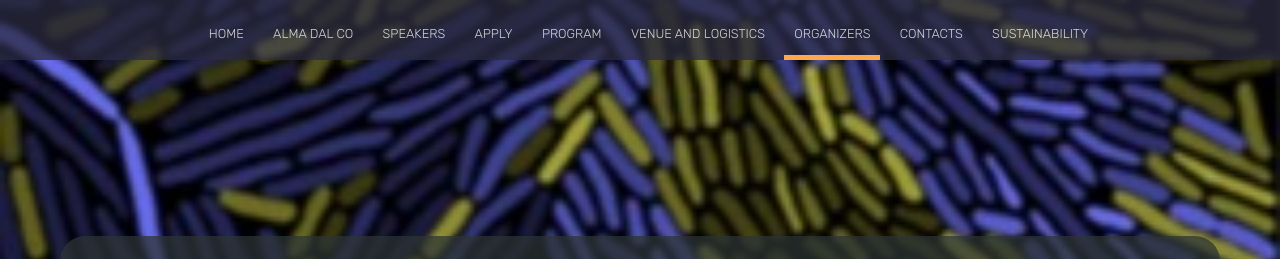
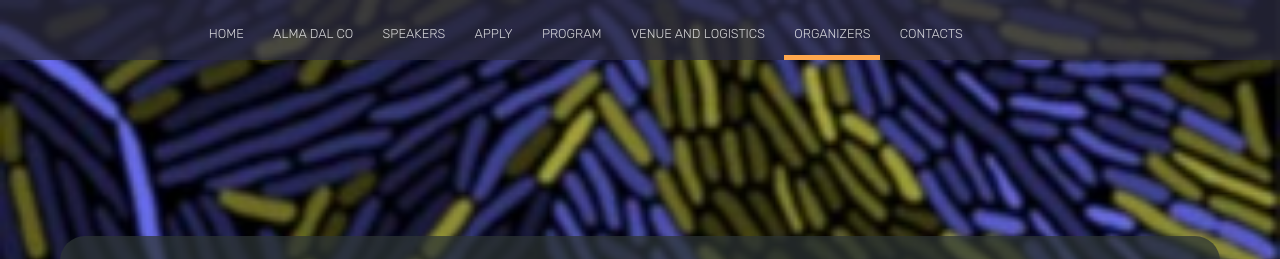
Before and after one commit to almadalcoschool/almadalcoschool.github.io, a Jekyll site: the page built from organizers.html, in a window 1280 px wide and 900 px high. Shown: the top 259 px of the window. Built offline with Jekyll 4.4.1, drawn with Linux system fonts in a browser that asks for light colours; nearby versions of some CDN libraries.

Commit message:
removed sustainability

```diff
--- a/_data/footer.yml
+++ b/_data/footer.yml
@@ -15,8 +15,8 @@ left_links:
     link: /organizers/
   - name: Contacts
     link: /contacts/
-  - name: Sustainability
-    link: /sustainability/
+  # - name: Sustainability
+  #   link: /sustainability/
 
 
 #right_links:
--- a/_data/navigation.yml
+++ b/_data/navigation.yml
@@ -14,5 +14,5 @@
   link: /organizers/
 - name: Contacts
   link: /contacts/
-- name: Sustainability
-  link: /sustainability/
+# - name: Sustainability
+#   link: /sustainability/
--- a/apply.html
+++ b/apply.html
@@ -206,6 +206,8 @@ image: /images/home/paper_natEcoEvol2020.jpg
 						<li> How do you envisage contributing to the <b>Alma Dal Co School on
 							Collective Behaviour</b>? (Max. 100 words) </li>
 					</ul>
+				</p>
+				<p>
 					We advise you to draft your responses in a text editor before copying them to the
 					form.
 				</p>
--- a/organizers.html
+++ b/organizers.html
@@ -218,62 +218,3 @@ image: /images/home/paper_natEcoEvol2020.jpg
   </section>
 
 </body>
-
-
-<!--
-<style>
-		.fixed-box {
-			position: fixed; /* Keep the box fixed */
-			bottom: 20px; /* Distance from the bottom of the page */
-			right: 0; /* Position to the right */
-			width: 170px; /* Box width */
-			background-color: rgba(255, 255, 255, 0.8); /* Semi-transparent white background */
-			padding: 10px; /* Inner padding */
-			box-shadow: 0 2px 5px rgba(0, 0, 0, 0.2); /* Shadow for the box */
-			z-index: 1000; /* Ensure the box is above other content */
-		}
-
-		/* Content margin for fixed box */
-		.content {
-			margin-right: 240px; /* Space to the right for the box */
-		}
-
-		/* Hero section styles */
-		.hero {
-			background-image: url('images/home/paper_natEcoEvol2020.jpg'); /* Set background image */
-			background-size: cover; /* Cover the entire area */
-			background-position: center; /* Center the image */
-			height: 70vh; /* Set the height of the hero section */
-			display: flex; /* Use flexbox for layout */
-			flex-direction: column; /* Stack elements vertically */
-			justify-content: center; /* Center content vertically */
-			align-items: center; /* Center content horizontally */
-			color: white; /* Set text color */
-		}
-
-		/* Title styles */
-		.hero-title {
-			font-size: clamp(1.5rem, 4vw + 1rem, 2.5rem); /* Responsive font size */
-			margin-bottom: 20px; /* Space below the title */
-			text-align: left; /* Align left on larger screens */
-			white-space: normal; /* Allow wrapping */
-			line-height: 1.2; /* Better line height for readability */
-			max-width: 90%; /* Limit width on mobile */
-			overflow-wrap: break-word; /* Allow breaking of long words */
-		}
-
-
-		@media (max-width: 768px) {
-			.content {
-				margin-right: 0; /* Remove margin for mobile screens */
-			}
-
-			.fixed-box {
-				display: none; /* Hides the fixed box on mobile */
-			}
-		}
-		</style>
-</head>
-
-<body>
--->
```
